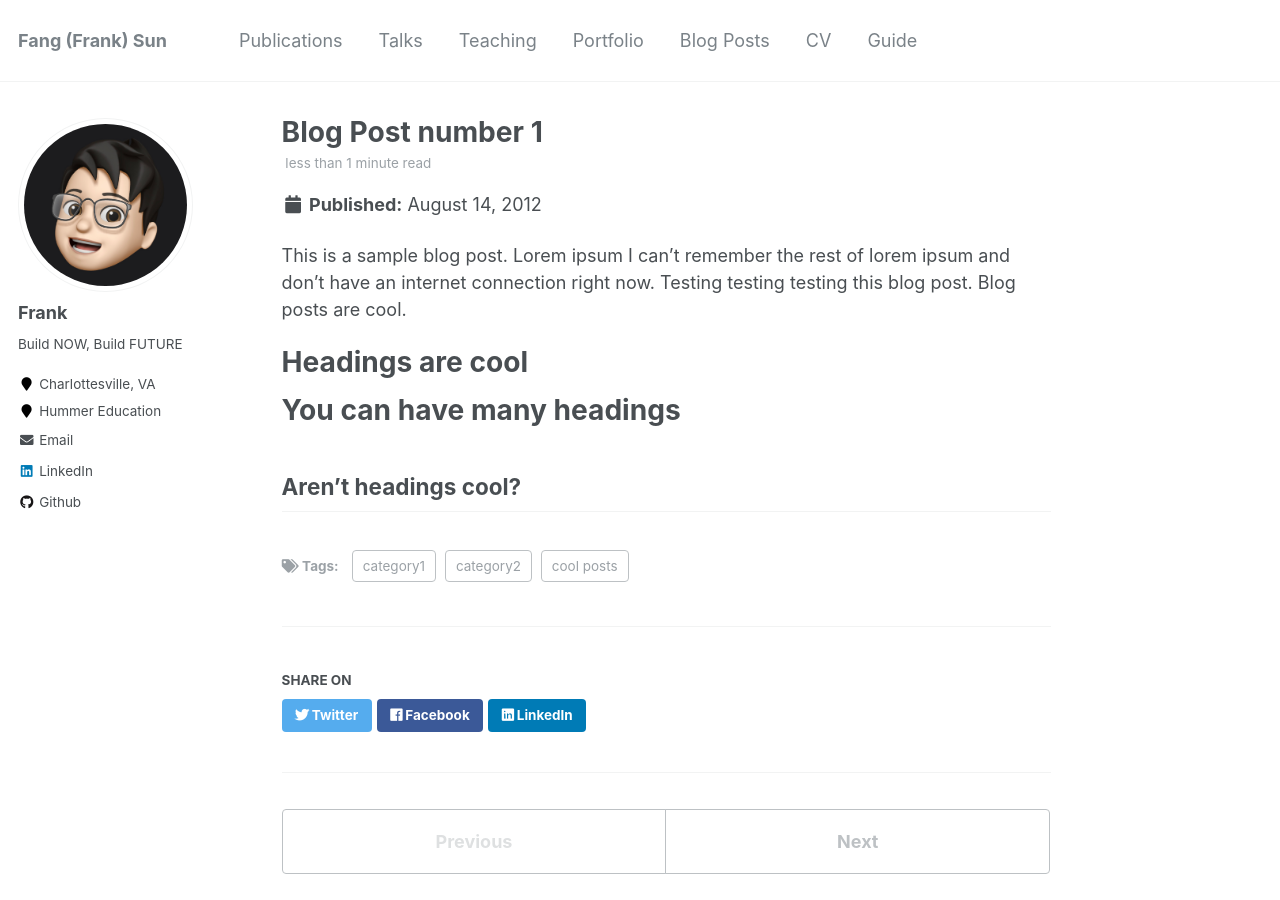
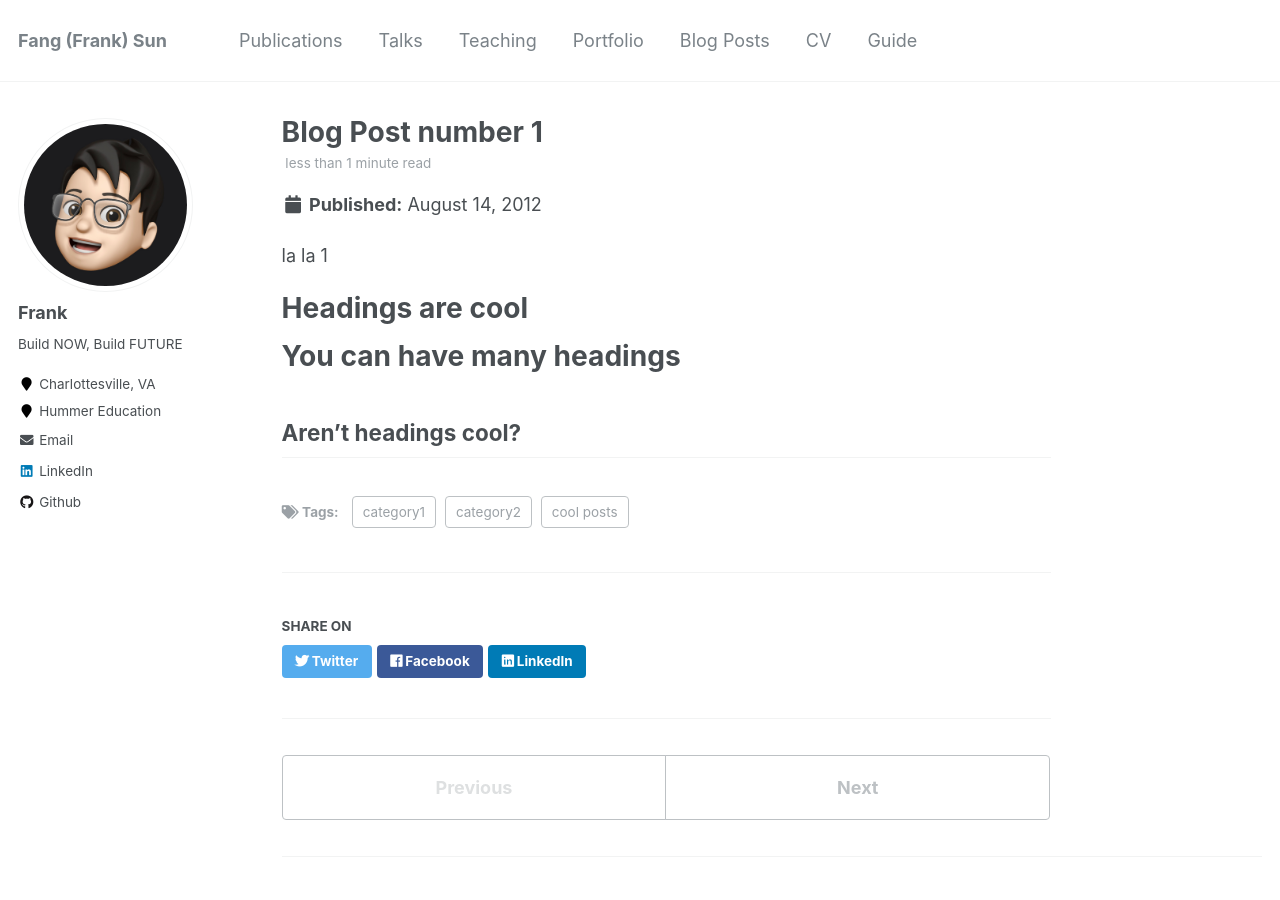
Before and after one commit to FangFrankSun/AcademicPage, a Jekyll site: the page built from _posts/2012-08-14-blog-post-1.md, in a window 1280 px wide and 900 px high. Built offline with Jekyll 4.4.1, drawn with Linux system fonts in a browser that asks for light colours.

Commit message:
Update 2012-08-14-blog-post-1.md

```diff
--- a/_posts/2012-08-14-blog-post-1.md
+++ b/_posts/2012-08-14-blog-post-1.md
@@ -8,7 +8,8 @@ tags:
   - category2
 ---
 
-This is a sample blog post. Lorem ipsum I can't remember the rest of lorem ipsum and don't have an internet connection right now. Testing testing testing this blog post. Blog posts are cool.
+la la 1
+
 
 Headings are cool
 ======
```
